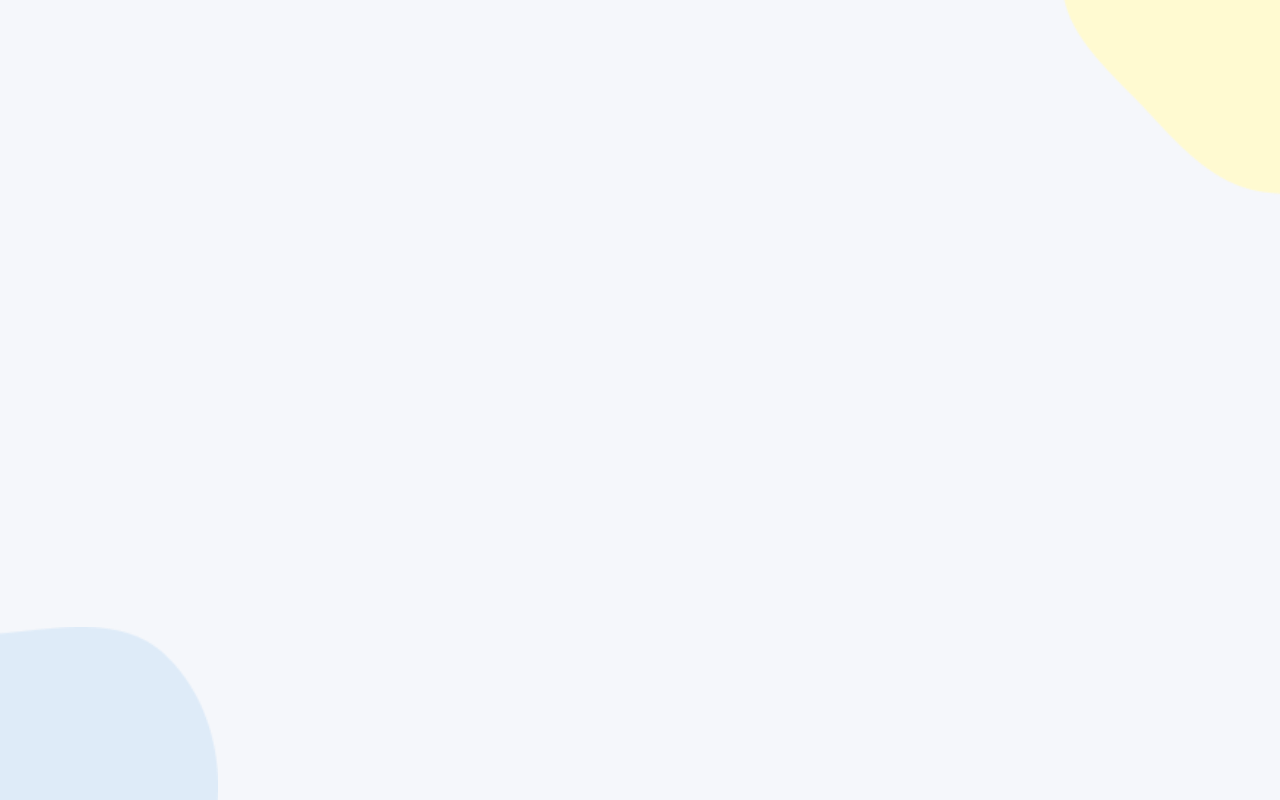
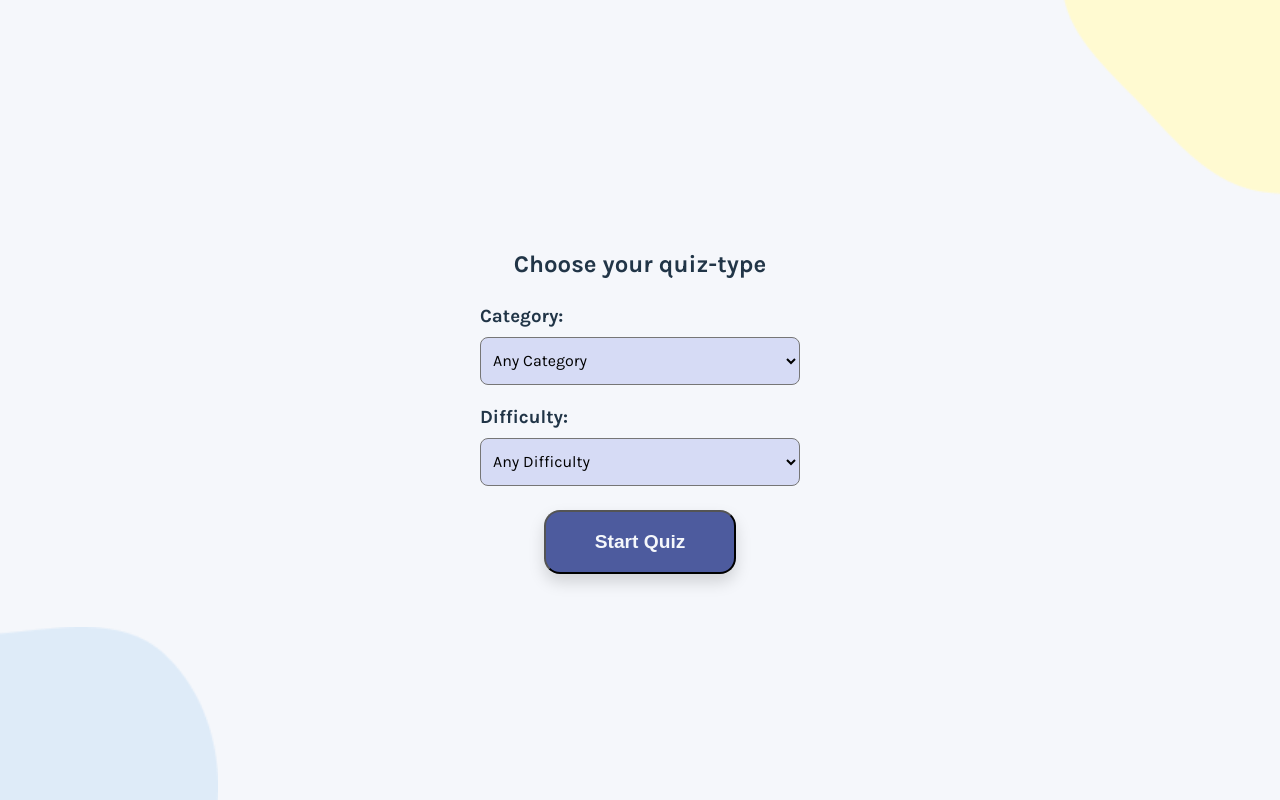
Before and after one commit to Poozagg/quizzical, a React (Vite) app: page / in a window 1280 px wide. Built offline with nearby package versions, Linux system fonts and the light colour scheme.

Commit message:
quiz option component selection form added. & css styling done

```diff
--- a/Components/QuizOptions.jsx
+++ b/Components/QuizOptions.jsx
@@ -1,11 +1,53 @@
 export default function QuizOptions() {
   return (
     <main>
-      <h3> Select your Category </h3>
-      <h3> Select Difficulty level </h3>
-      <button>
-        <h3>Start Quiz</h3>
-      </button>
+      <h2> Choose your quiz-type </h2>
+      <form >
+        <label htmlFor="quiz" className="quiz--heading"><h3>Category:</h3></label>
+        <select name="quiz-category" id="quiz-category" className='quiz--selection'>
+          <option value="any">Any Category</option>
+          <option value="9">General Knowledge</option>
+          <option value="10">Entertainment: Books</option>
+          <option value="11">Entertainment: Film</option>
+          <option value="12">Entertainment: Music</option>
+          <option value="13">Entertainment: Musicals &amp; Theatres</option>
+          <option value="14">Entertainment: Television</option>
+          <option value="15">Entertainment: Video Games</option>
+          <option value="16">Entertainment: Board Games</option>
+          <option value="17">Science &amp; Nature</option>
+          <option value="18">Science: Computers</option>
+          <option value="19">Science: Mathematics</option>
+          <option value="20">Mythology</option>
+          <option value="21">Sports</option>
+          <option value="22">Geography</option>
+          <option value="23">History</option>
+          <option value="24">Politics</option>
+          <option value="25">Art</option>
+          <option value="26">Celebrities</option>
+          <option value="27">Animals</option>
+          <option value="28">Vehicles</option>
+          <option value="29">Entertainment: Comics</option>
+          <option value="30">Science: Gadgets</option>
+          <option value="31">Entertainment: Japanese Anime &amp; Manga</option>
+          <option value="32">Entertainment: Cartoon &amp; Animations</option>
+        </select>
+
+        <label htmlFor="quiz" className="quiz--heading"><h3>Difficulty:</h3></label>
+        <select name="quiz-difficulty" id="quiz-difficulty" className='quiz--selection'>
+          <option value="any">Any Difficulty</option>
+          <option value="easy">Easy</option>
+          <option value="medium">Medium</option>
+          <option value="hard">Hard</option>
+        </select>
+
+        <br />
+        <br />
+        <input
+          className='start--button'
+          type="submit"
+          value="Start Quiz"
+        />
+      </form>
     </main>
   )
 }
--- a/src/App.css
+++ b/src/App.css
@@ -16,9 +16,25 @@
   text-align: center;
   padding: 0.05rem;
   box-shadow: 0 0.5rem 1rem rgba(0, 0, 0, 0.15);
+  font-size: 1.2rem;
 }
 
 .start--button:hover {
   background-color: #4fe98d;
   color: #F5F7FB;
 }
+
+.quiz--selection {
+  font-family: "Karla", sans-serif;
+  font-size: 1.0rem;
+  height: 3rem;
+  border-radius: 0.5rem;
+  background-color: #D6DBF5;
+  margin-top: -1rem;
+  padding: 0.5rem;
+  width: 20rem;
+  cursor: pointer;
+}
+.quiz--heading {
+  text-align: left;
+}
--- a/src/App.jsx
+++ b/src/App.jsx
@@ -4,7 +4,7 @@ import QuizOptions from '../Components/QuizOptions.jsx'
 import './App.css'
 
 function App() {
-  const [start, setStart] = useState(false)
+  const [start, setStart] = useState(true)
 
   function begin() {
     setStart(prevStat => !prevStat)
```
